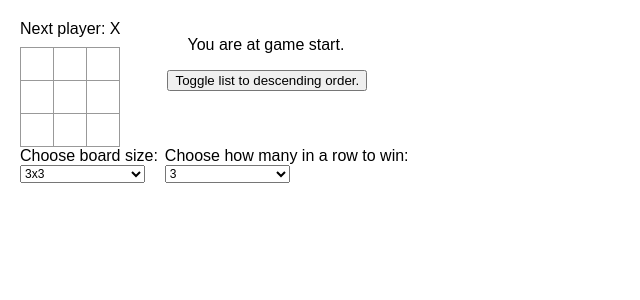
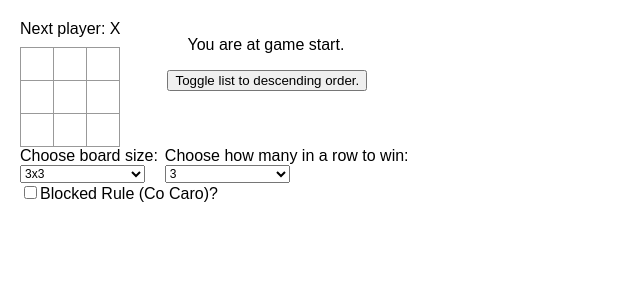
Before and after one commit to aidan-le-beard/React-Checkers, a React (Create React App) app in the folder my-app/: page / in a window 1280 px wide. Shown: the top 300 px of the page, without its empty margins (0-640 px from the left). Built offline with nearby package versions, Linux system fonts and the light colour scheme.

Commit message:
implement checkbox for blocked rule

```diff
--- a/my-app/src/App.js
+++ b/my-app/src/App.js
@@ -6,7 +6,8 @@
 /// 5) DONE Display the location for each move in the format (row, col) in the move history list.
 /// 6) DONE When someone wins, highlight the X squares that caused the win
 /// 7) DONE disable select box
-/// 8) add check box for blocked rule
+/// 8) DONE add check box for blocked rule
+/// 9) let's make the select options in a loop, too
 
 // to use state
 import { useState } from 'react';
@@ -111,6 +112,11 @@ export default function Game() {
     setCurrentMove(nextMove);
   }
 
+  // button function. Turns blocked rule off/on based on checkbox
+  function activateBlockedRule(value) {
+    setBlockedRule(!blockedRule);
+  }
+
   // changes the board size
   function changeBoardSize(value) {
 
@@ -142,6 +148,7 @@ export default function Game() {
     setRequiredToWin(value);
   }
 
+  // to keep track of visible moves on the board/list
   let counter = 0;
   const moves = history.map((squares, move) => {
     let description;
@@ -248,6 +255,9 @@ export default function Game() {
             <option disabled={10 > rowColLength} value="10">10</option>
           </select>
         </div>
+      </div>
+      <div>
+        <label><input type="checkbox" id="blockRuleCheckBox" defaultChecked={false} onChange={() => activateBlockedRule(blockRuleCheckBox.value)}/>Blocked Rule (Co Caro)?</label>
       </div>
     </>
   );
```
